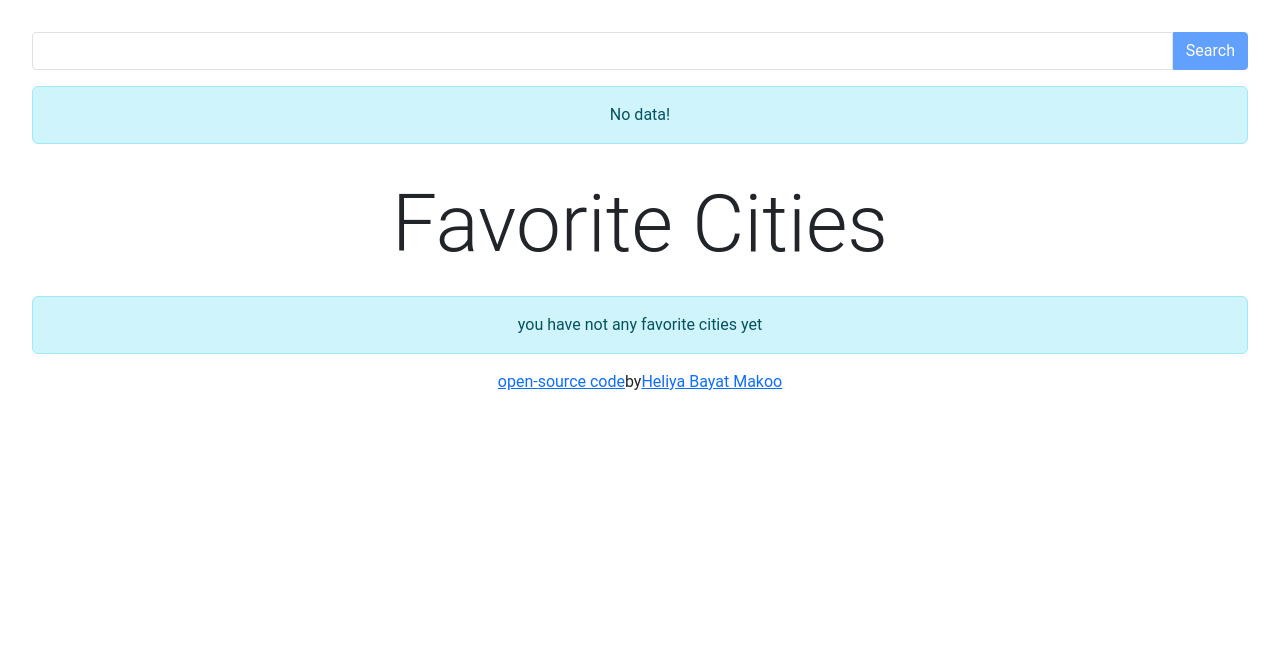
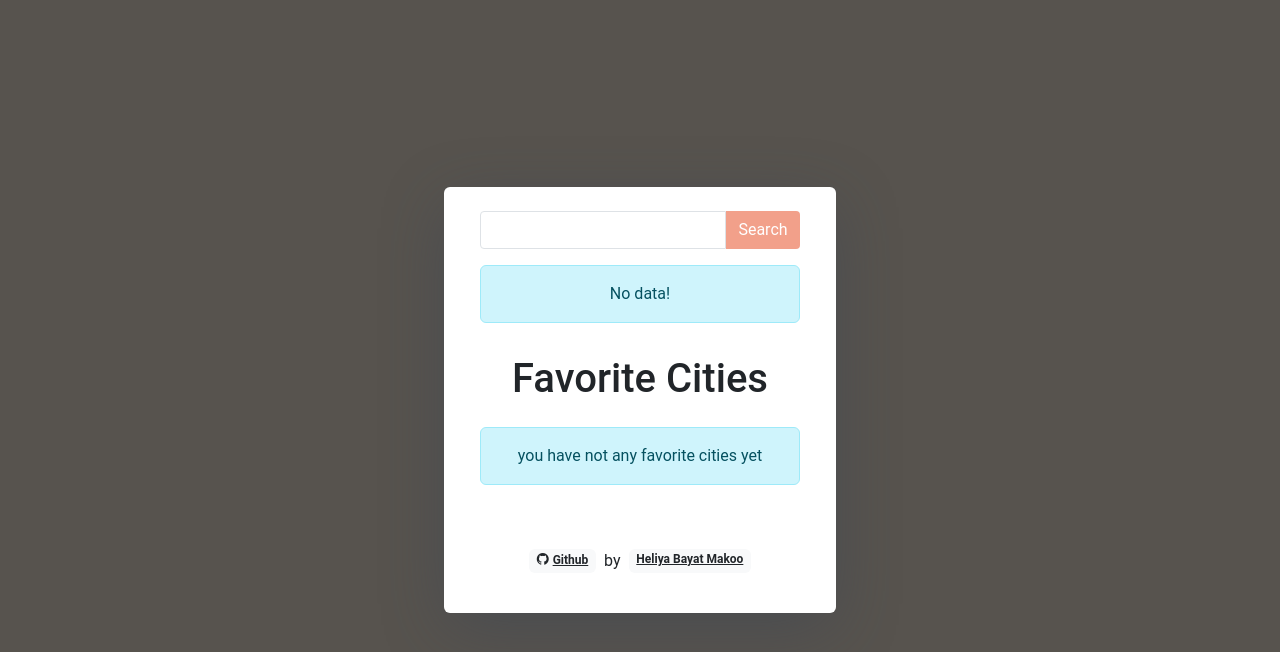
Before and after one commit to heliyabayat/weather-react, a React (Vite) app: page / in a window 1280 px wide. Shown: the top 652 px of the page. Built offline with nearby package versions, Linux system fonts and the light colour scheme.

Commit message:
complete ui design

```diff
--- a/src/App.jsx
+++ b/src/App.jsx
@@ -3,15 +3,27 @@ import "./App.css";
 
 function App() {
   return (
-    <>
-      <SearchBar />
-      <p>
-        <a href="https://github.com/heliyabayat/weather-react">
-          open-source code
-        </a>
-        by<a href="https://heliyabayat.github.io/">Heliya Bayat Makoo</a>
-      </p>
-    </>
+    <div className="bg-white p-4 rounded app ">
+      <div className="container">
+        <SearchBar />
+        <p className="mt-5 d-flex justify-content-center gap-2">
+          <a
+            className="badge bg-light link-dark"
+            href="https://github.com/heliyabayat/weather-react"
+          >
+            <i className="bi bi-github"></i>
+            <span className="ms-1">Github</span>
+          </a>
+          <span>by</span>
+          <a
+            className="badge badge-lg bg-light link-dark"
+            href="https://heliyabayat.github.io/"
+          >
+            Heliya Bayat Makoo
+          </a>
+        </p>
+      </div>
+    </div>
   );
 }
 
--- a/src/components/SearchBar.css
+++ b/src/components/SearchBar.css
@@ -1,6 +1,20 @@
 .search-bar__input {
   border-radius: 4px 0 0 4px;
 }
+
 .search-bar__btn {
-  border-radius: 0 4px 4px 0;
+  --bs-btn-color: #fff;
+  --bs-btn-bg: #ec6e4c;
+  --bs-btn-border-color: #ec6e4c;
+  --bs-btn-hover-color: #fff;
+  --bs-btn-hover-bg: #c2410c;
+  --bs-btn-focus-shadow-rgb: 66, 70, 73;
+  --bs-btn-active-color: #fff;
+  --bs-btn-active-bg: #4d5154;
+  --bs-btn-active-shadow: inset 0 3px 5px rgba(0, 0, 0, 0.125);
+  --bs-btn-disabled-color: #fff;
+  --bs-btn-disabled-bg: #ec6e4c;
+  --bs-btn-disabled-border-color: #ec6e4c;
+  --bs-btn-border-radius: 0 4px 4px 0;
+  border: none;
 }
--- a/src/components/SearchBar.jsx
+++ b/src/components/SearchBar.jsx
@@ -114,7 +114,7 @@ export default function SearchBar() {
       ) : (
         <div className="alert alert-info">No data!</div>
       )}
-      <h3 className="display-1 text-capitalize">favorite cities</h3>
+      <h3 className="fs-1 text-capitalize ">favorite cities</h3>
       {cityList && cityList.length > 0 ? (
         <div className="d-flex align-items-center justify-content-center gap-3">
           {cityList.map((item) => (
--- a/src/index.css
+++ b/src/index.css
@@ -3,9 +3,18 @@ body {
   font-family: Roboto, Helvetica, Arial, sans-serif;
   -webkit-font-smoothing: antialiased;
   -moz-osx-font-smoothing: grayscale;
+  background: #57534e;
+  display: flex;
+  align-items: center;
+  justify-content: center;
+  min-height: 100vh;
 }
 
 code {
-  font-family: source-code-pro, Menlo, Monaco, Consolas, 'Courier New',
+  font-family: source-code-pro, Menlo, Monaco, Consolas, "Courier New",
     monospace;
 }
+.app {
+  max-width: 640px;
+  box-shadow: 0 16px 64px -4px rgba(51, 65, 85, 0.4);
+}
```
